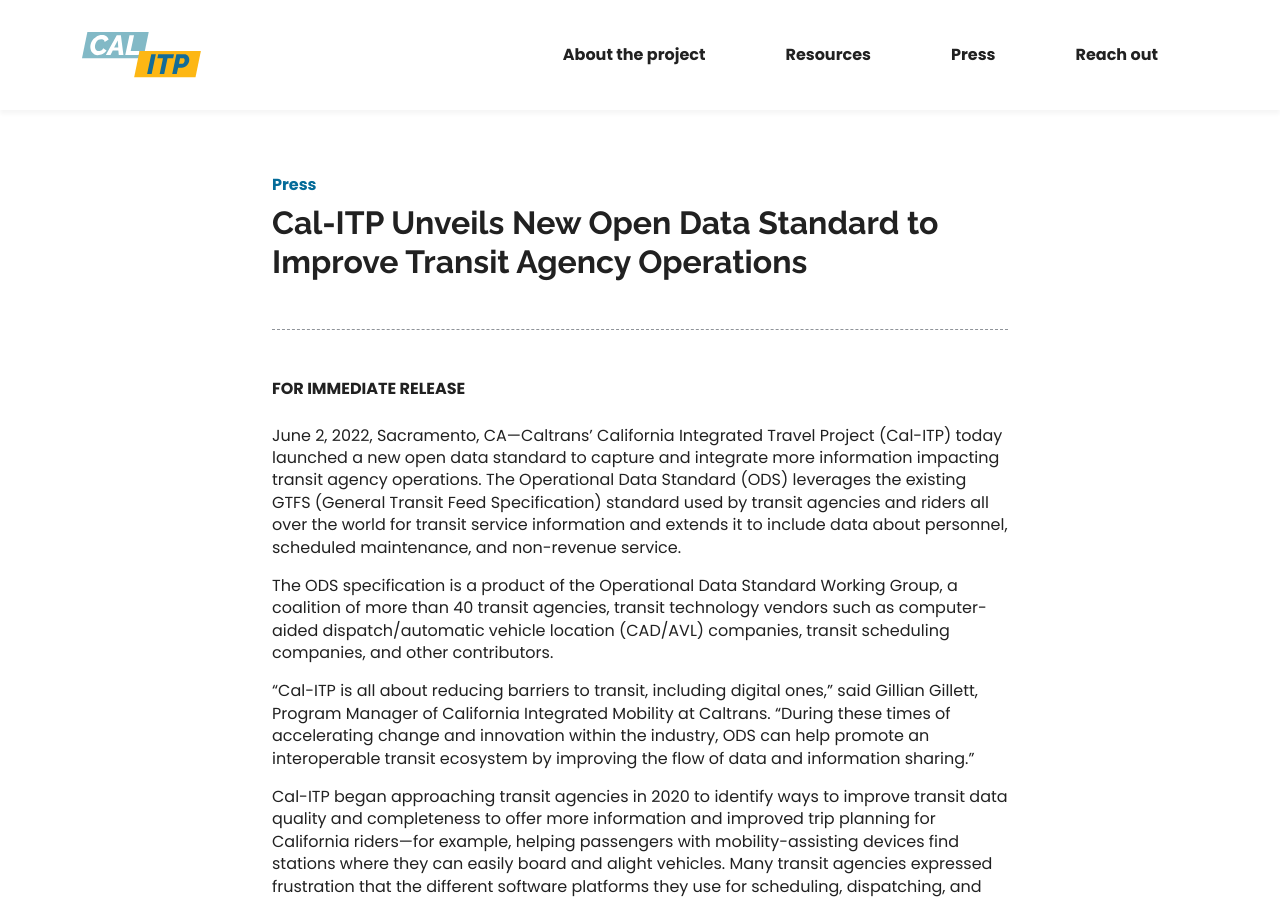
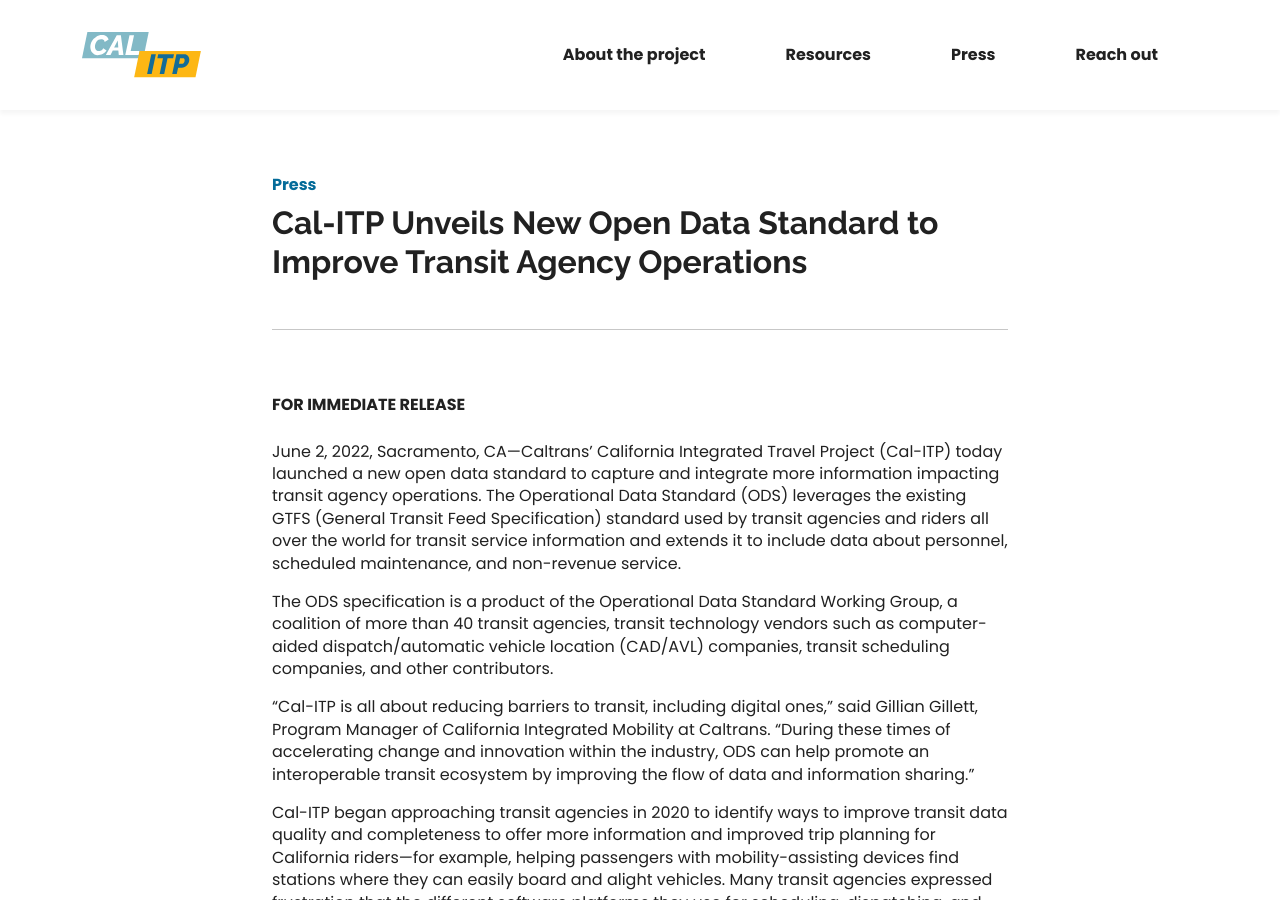
Before and after one commit to cal-itp/calitp.org, a Jekyll site: the page built from src/_press/cal-itp-announces-ods.md, in a window 1280 px wide and 900 px high. Built offline with Jekyll 4.4.1, drawn with Linux system fonts in a browser that asks for light colours.

Commit message:
fix: not dashed

```diff
--- a/src/_layouts/press.html
+++ b/src/_layouts/press.html
@@ -21,7 +21,8 @@
         {% if page.lead %}
           <p>{{ page.lead }}</p>
         {% endif %}
-        <p class="d-block border-top border-secondary pt-5 mt-5 pb-2 text-uppercase fw-semibold">For immediate release</p>
+        <hr class="mt-5 pb-5">
+        <p class="d-block pb-2 text-uppercase fw-semibold">For immediate release</p>
         <p>{{ date | append: location | append: "—" | append: page.intro }}</p>
         {{ page.content }}
       </article>
```
